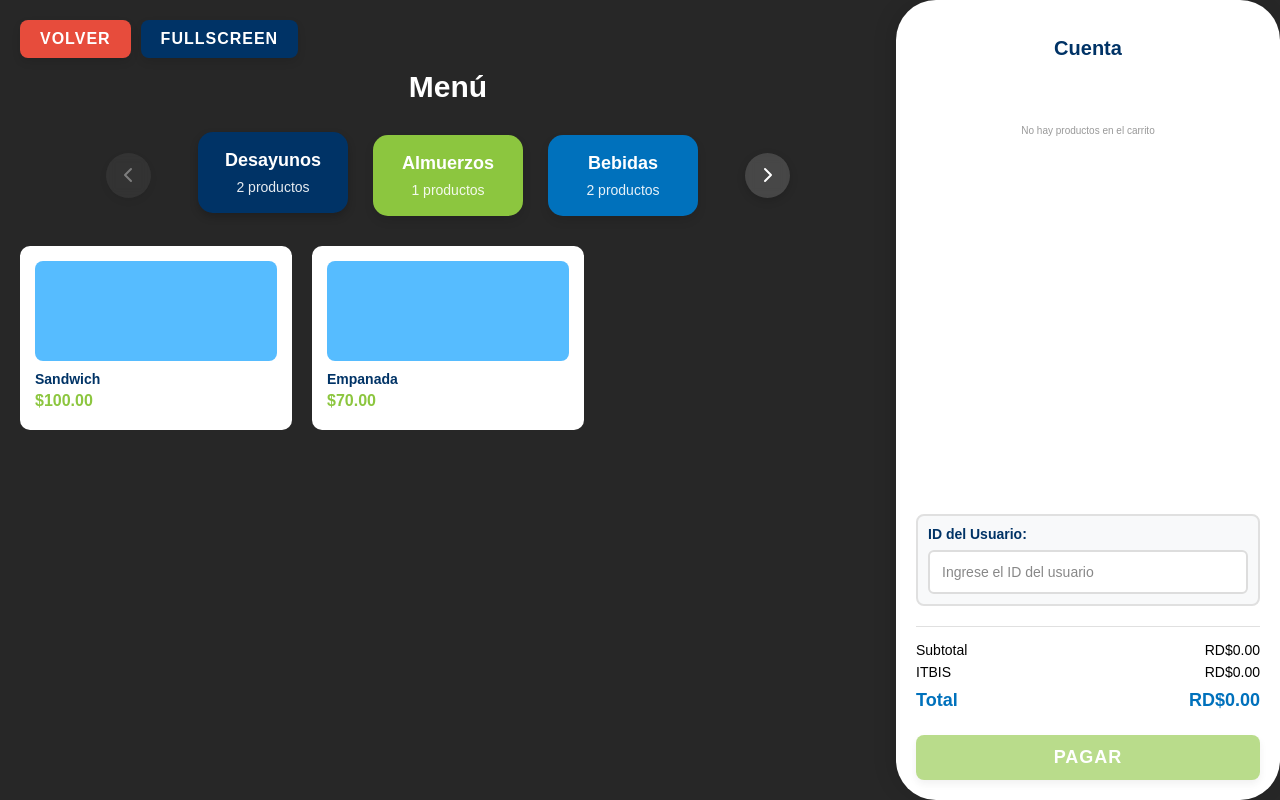
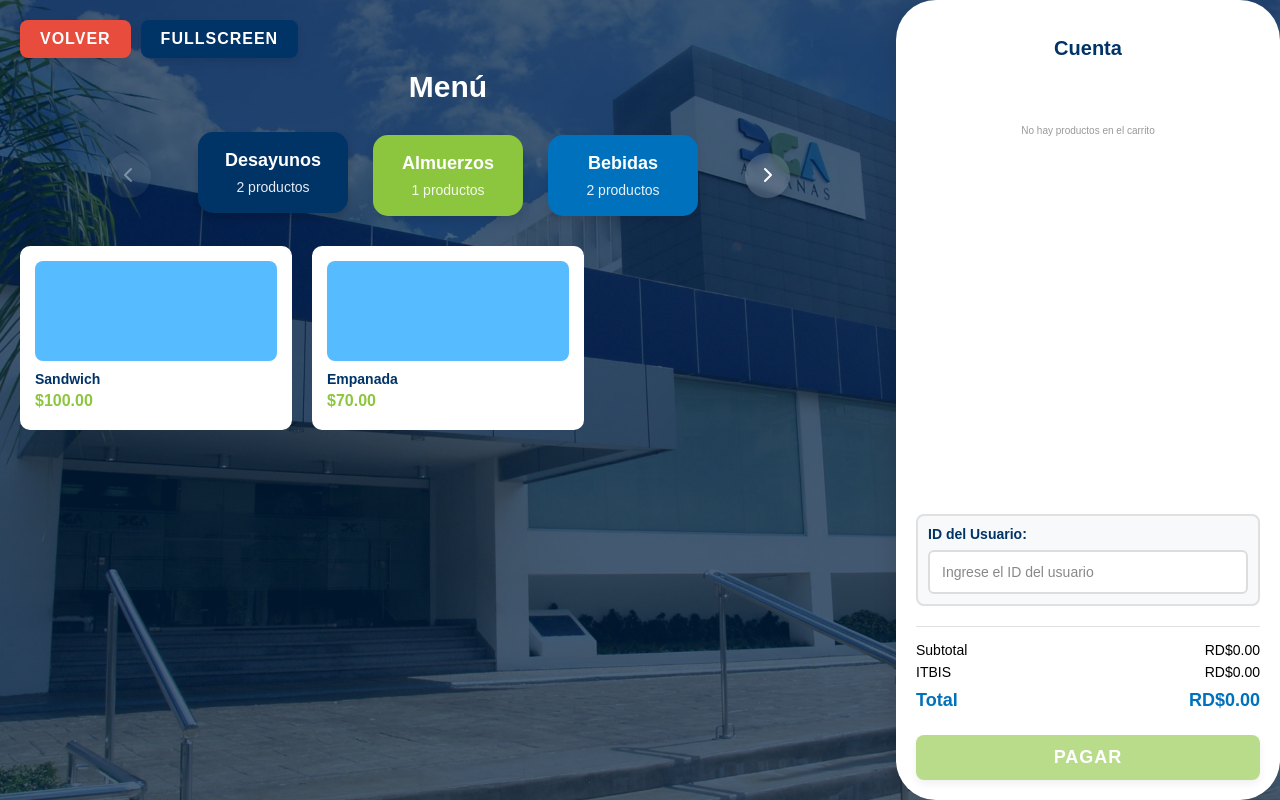
Before and after one commit to Angelrmatoz/sistema-cafeteria, a React (Vite) app: page /products in a window 1280 px wide. Built offline with nearby package versions, Linux system fonts and the light colour scheme; sample sign-in values are in the browser's storage; a web font is replaced by a local one.

Commit message:
feat: Ajustar overlays en las páginas de historial, inventario y productos para mejorar la visibilidad del contenido

```diff
--- a/src/layouts/_history.scss
+++ b/src/layouts/_history.scss
@@ -21,7 +21,7 @@
         right: 0;
         bottom: 0;
         left: 0;
-        background: rgba(0, 32, 64, 0.93); // Overlay azul oscuro semitransparente
+        background: rgba(0, 32, 64, 0.70); // Overlay azul oscuro semitransparente
         z-index: 0;
     }
 
--- a/src/layouts/_home.scss
+++ b/src/layouts/_home.scss
@@ -14,6 +14,22 @@
     background-repeat: no-repeat;
     background-attachment: fixed;
     background-position: center;
+
+    &::before {
+        content: '';
+        position: absolute;
+        top: 0;
+        right: 0;
+        bottom: 0;
+        left: 0;
+        background: rgba(0, 32, 64, 0.65); // Overlay azul oscuro semitransparente
+        z-index: 0;
+    }
+
+    >* {
+        position: relative;
+        z-index: 1;
+    }
 
     .home-container {
         @include flex(column, center, center);
--- a/src/layouts/_inventory.scss
+++ b/src/layouts/_inventory.scss
@@ -20,7 +20,7 @@
         right: 0;
         bottom: 0;
         left: 0;
-        background: rgba(0, 32, 64, 0.93); // Overlay azul oscuro semitransparente
+        background: rgba(0, 32, 64, 0.70); // Overlay azul oscuro semitransparente
         z-index: 0;
     }
 
--- a/src/layouts/_productos.scss
+++ b/src/layouts/_productos.scss
@@ -18,7 +18,27 @@
 .productos-container {
     @include flex(row, flex-start, stretch, nowrap);
     min-height: 100vh;
-    background-color: $color-dga-dark;
+    background-image: url("./assets/img/DGA-scaled.jpg");
+    background-size: cover;
+    background-repeat: no-repeat;
+    background-attachment: fixed;
+    background-position: center;
+
+    &::before {
+        content: '';
+        position: absolute;
+        top: 0;
+        right: 0;
+        bottom: 0;
+        left: 0;
+        background: rgba(0, 32, 64, 0.70); // Overlay azul oscuro semitransparente
+        z-index: 0;
+    }
+
+    >* {
+        position: relative;
+        z-index: 1;
+    }
 
     @include respond-to(md) {
         flex-direction: column;
@@ -28,7 +48,9 @@
     .productos-sidebar {
         width: 70%;
         padding: 2rem;
-        background-color: $color-dga-dark;
+        position: relative;
+        z-index: 1; // Asegura que esté por encima del overlay
+        background-color: transparent; // Quita el fondo negro
 
         @include respond-to(md) {
             width: 100%;
@@ -205,6 +227,8 @@
         padding: 2rem;
         @include flex(column, flex-start, stretch);
         box-shadow: -0.5rem 0 2rem rgba(0, 0, 0, 0.1);
+        position: relative;
+        z-index: 1; // Asegura que esté por encima del overlay
 
         @include respond-to(md) {
             width: 100%;
```
